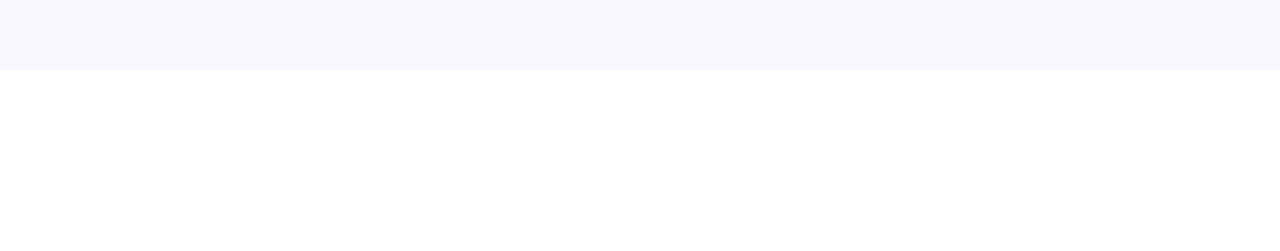
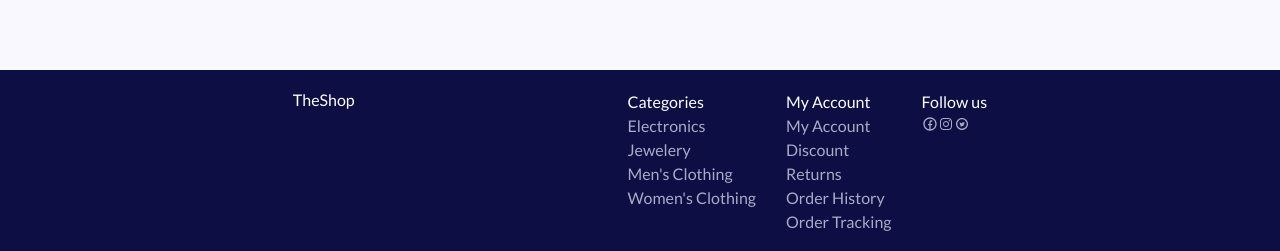
Before and after one commit to designdegenerate/webshopfrontend, a React (Create React App) app: page /details/1 in a window 1280 px wide. Shown: the part 1147-1398 px from the top of the page. Before the commit the page ends 1317 px from the top, so only its background shows below. Built offline with nearby package versions, Linux system fonts and the light colour scheme; no server answers.

Commit message:
feat/ added footer

```diff
--- a/src/App.css
+++ b/src/App.css
@@ -122,7 +122,7 @@ button {
   flex-direction: column;
   gap: 2rem;
   max-width: 1920px;
-  margin: 100px auto;
+  margin: 0px auto;
   background-color: #f9f8fe;
 }
 
@@ -172,3 +172,30 @@ button {
   margin-right: 200px;
   max-width: 500px;
 }
+
+.footer {
+  display: flex;
+  background-color: #0d0e43;
+
+  padding: 20px;
+  justify-content: space-evenly;
+}
+
+ul {
+  list-style: none;
+  color: #a9acc6;
+}
+
+.footer p {
+  color: #fff;
+}
+
+.footer-content {
+  display: flex;
+  gap: 30px;
+  line-height: 1.5;
+}
+
+.footer-content svg {
+  color: #a9acc6;
+}
--- /dev/null
+++ b/src/components/footer.js
@@ -0,0 +1,40 @@
+import { RiFacebookCircleLine } from "react-icons/ri";
+import { IoLogoInstagram } from "react-icons/io";
+import { TiSocialTwitterCircular } from "react-icons/ti";
+
+const Footer = () => {
+  return (
+    <div className="footer">
+      <p>TheShop</p>
+      <div className="footer-content">
+        <div>
+          <p>Categories</p>
+          <ul>
+            <li>Electronics</li>
+            <li>Jewelery</li>
+            <li>Men's Clothing</li>
+            <li>Women's Clothing</li>
+          </ul>
+        </div>
+        <div>
+          <p>My Account</p>
+          <ul>
+            <li>My Account</li>
+            <li>Discount</li>
+            <li>Returns</li>
+            <li>Order History</li>
+            <li>Order Tracking</li>
+          </ul>
+        </div>
+        <div>
+          <p>Follow us</p>
+          <RiFacebookCircleLine />
+          <IoLogoInstagram />
+          <TiSocialTwitterCircular />
+        </div>
+      </div>
+    </div>
+  );
+};
+
+export default Footer;
--- a/src/pages/ProductDetailPage.js
+++ b/src/pages/ProductDetailPage.js
@@ -5,6 +5,7 @@ import { useEffect, useState } from "react";
 import ProductDetail from "../components/productDetail";
 import LowerSlice from "../components/lowerSliceDetail";
 import Topsection from "../components/topSection";
+import Footer from "../components/footer";
 const ProductDetailPage = () => {
   const params = useParams();
   const [getProduct, setProduct] = useState([null]);
@@ -37,6 +38,7 @@ const ProductDetailPage = () => {
         <p>Loading...</p>
       )}
       <LowerSlice key={getProduct.id} description={getProduct.description} />
+      <Footer />
     </>
   );
 };
```
